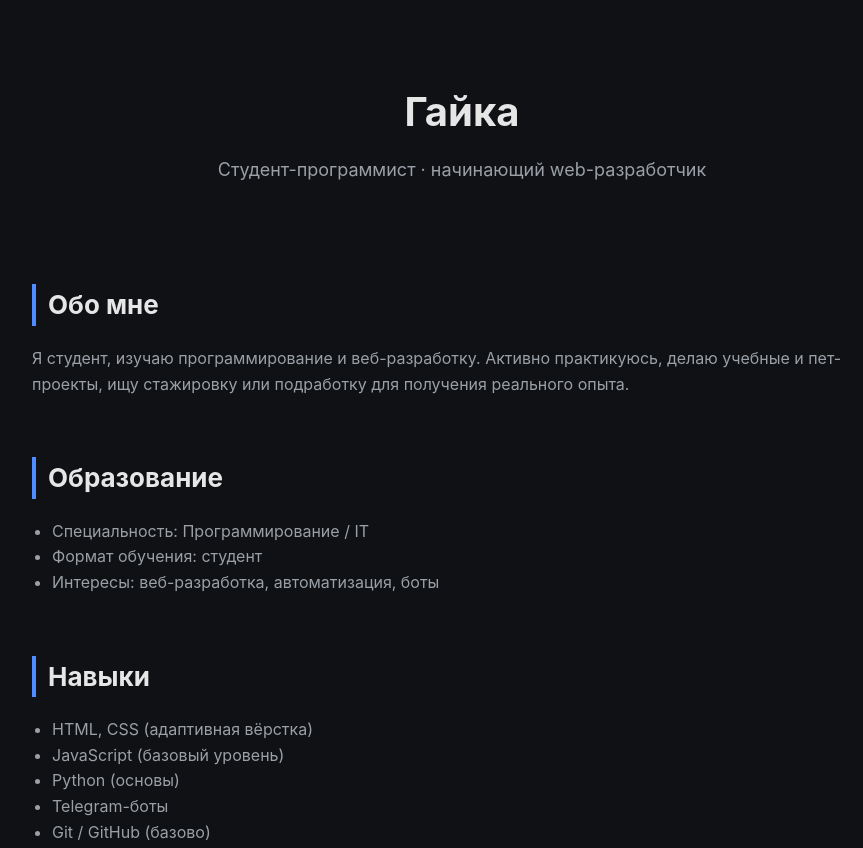
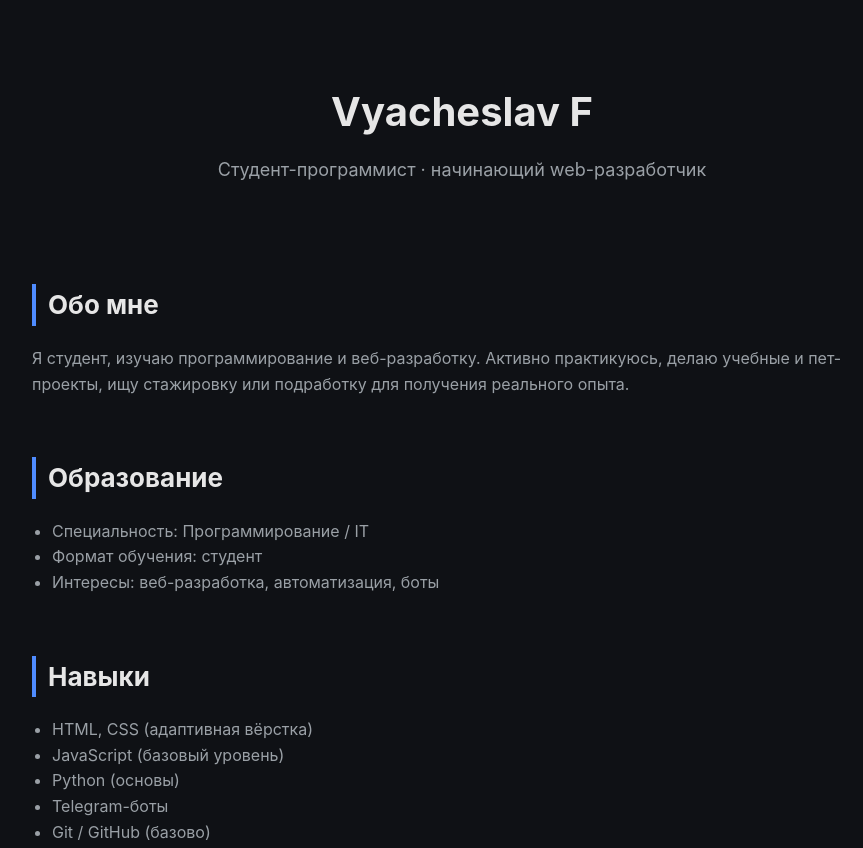
Before and after one commit to nchskl/0602py, a plain HTML site: page docs/index.html in a window 1280 px wide. Shown: the top 848 px of the page, without its empty margins (178-1041 px from the left). Drawn offline with Linux system fonts and the light colour scheme.

Commit message:
qwwretyu

```diff
--- a/docs/index.html
+++ b/docs/index.html
@@ -103,7 +103,7 @@
 <body>
 
 <header>
-    <h1>Гайка</h1>
+    <h1>Vyacheslav F</h1>
     <p>Студент-программист · начинающий web-разработчик</p>
 </header>
 
```
